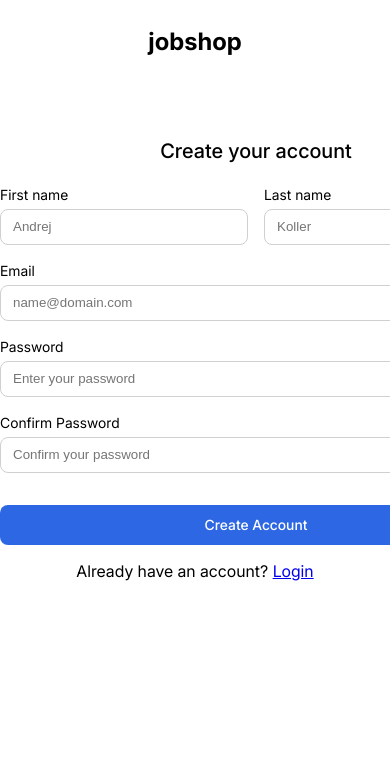
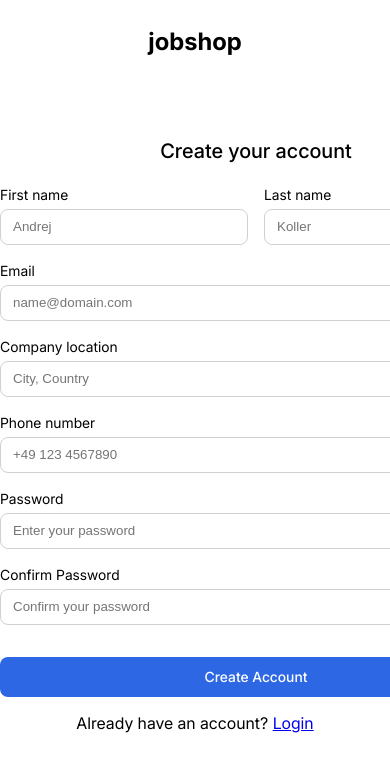
Before and after one commit to andrejkoller/jobshop-frontend, an Angular app: page /signup in a window 390 px wide. Shown: the top 772 px of the page. Built offline with nearby package versions, Linux system fonts and the light colour scheme.

Commit message:
feat(signup): add company location and phone number fields to signup form

```diff
--- a/src/app/shared/components/signup/signup.html
+++ b/src/app/shared/components/signup/signup.html
@@ -35,6 +35,19 @@
       />
     </div>
     <div class="form-group">
+      <label for="location">Company location</label>
+      <input
+        type="text"
+        placeholder="City, Country"
+        id="location"
+        name="location"
+      />
+    </div>
+    <div class="form-group">
+      <label for="phone">Phone number</label>
+      <input type="tel" placeholder="+49 123 4567890" id="phone" name="phone" />
+    </div>
+    <div class="form-group">
       <label for="password">Password</label>
       <input
         type="password"
```
